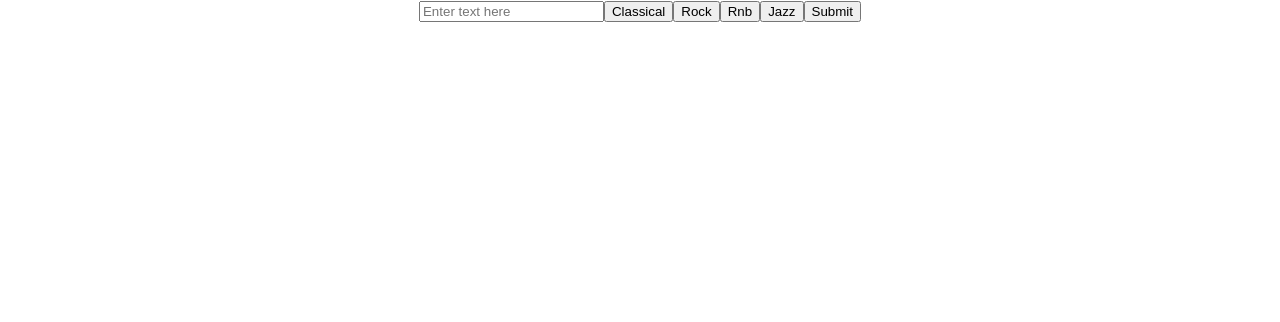
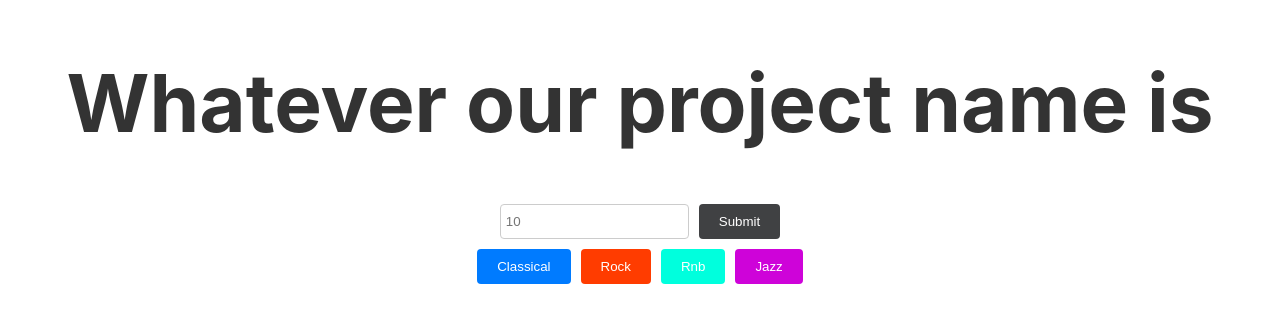
Before and after one commit to jedawson04/Markov_MIDI_Magic, a React (Create React App) app in the folder frontend/final-frontend/: page / in a window 1280 px wide. Shown: the top 322 px of the page. Built offline with nearby package versions, Linux system fonts and the light colour scheme.

Commit message:
added some basic stuff to the frontend

```diff
--- a/frontend/final-frontend/src/App.css
+++ b/frontend/final-frontend/src/App.css
@@ -1,38 +1,10 @@
-.App {
-  text-align: center;
+.title{
+  width: 100%;
 }
 
-.App-logo {
-  height: 40vmin;
-  pointer-events: none;
+.inputContainer{
+  display: flex;
+  justify-content: center;
+  align-items: center;
+  width: 100%;
 }
-
-@media (prefers-reduced-motion: no-preference) {
-  .App-logo {
-    animation: App-logo-spin infinite 20s linear;
-  }
-}
-
-.App-header {
-  background-color: #282c34;
-  min-height: 100vh;
-  display: flex;
-  flex-direction: column;
-  align-items: center;
-  justify-content: center;
-  font-size: calc(10px + 2vmin);
-  color: white;
-}
-
-.App-link {
-  color: #61dafb;
-}
-
-@keyframes App-logo-spin {
-  from {
-    transform: rotate(0deg);
-  }
-  to {
-    transform: rotate(360deg);
-  }
-}
--- a/frontend/final-frontend/src/App.js
+++ b/frontend/final-frontend/src/App.js
@@ -1,10 +1,17 @@
 import './App.css';
-import InputObject from './Components/InputObject';
+import InputObject from './Components/InputObject/InputObject';
+import Title from './Components/Header/Title';
+import React from 'react';
 
 function App() {
   return (
     <div className="App">
-      <InputObject/>
+      <div className='title'>
+        <Title/>
+      </div>
+      <div className='inputContainer'>
+        <InputObject/>
+      </div>
     </div>
   );
 }
--- /dev/null
+++ b/frontend/final-frontend/src/Components/Header/Title.css
@@ -0,0 +1,8 @@
+.title {
+    display: flex;
+    justify-content: center;
+    font-size: 80px;
+    font-weight: bold;
+    color: #333;
+    text-align: center;
+}
--- /dev/null
+++ b/frontend/final-frontend/src/Components/Header/Title.js
@@ -0,0 +1,8 @@
+import React from "react";
+import "./Title.css";
+
+function Title() {
+  return <h1 className="title">Whatever our project name is</h1>;
+}
+
+export default Title;
--- a/frontend/final-frontend/src/Components/InputObject.js
+++ /dev/null
@@ -1,52 +0,0 @@
-import React from 'react';
-
-function TextBox() {
-  return (
-    <input type="text" placeholder="Enter text here" />
-  );
-}
-
-function ClassicalButton() {
-  return (
-    <button>Classical</button>
-  );
-}
-
-function RockButton() {
-  return (
-    <button>Rock</button>
-  );
-}
-
-function RnbButton() {
-  return (
-    <button>Rnb</button>
-  );
-}
-
-function JazzButton() {
-  return (
-    <button>Jazz</button>
-  );
-}
-
-function SubmitButton() {
-  return (
-    <button>Submit</button>
-  );
-}
-
-function InputObject() {
-  return (
-    <div>
-      <TextBox />
-      <ClassicalButton />
-      <RockButton />
-      <RnbButton />
-      <JazzButton />
-      <SubmitButton />
-    </div>
-  );
-}
-
-export default InputObject;
--- /dev/null
+++ b/frontend/final-frontend/src/Components/InputObject/InputObject.css
@@ -0,0 +1,99 @@
+.inputObjectContainer {
+    width: 50%; /* Adjust as needed */
+    height: 50vh; /* Adjust as needed */
+}
+
+/* Styling for input field*/
+
+.inputAndSubmitContainer {
+    display: flex;
+    justify-content: center;
+    gap: 10px;
+    margin-bottom: 10px;
+  }
+
+.input{
+    display: flex;
+    padding: 5px;
+    border: 1px solid #ccc;
+    border-radius: 4px;
+}
+
+
+/* Styling for buttons */
+button {
+    background-color: #007bff;
+    color: #fff;
+    border: none;
+    border-radius: 4px;
+    cursor: pointer;
+}
+
+.buttonContainer {
+    display: flex;
+    justify-content: center;
+    gap: 10px;
+  }
+
+button:hover {
+    background-color: #0056b3;
+}
+
+/* Styling for input fields */
+input[type="text"],
+input[type="password"] {
+    padding: 10px;
+    border: 1px solid #ccc;
+    border-radius: 4px;
+}
+
+input[type="text"]:focus,
+input[type="password"]:focus {
+    outline: none;
+    border-color: #007bff;
+}
+
+.Classical{
+    padding: 10px 20px;
+    background-color: #007bff;
+    color: #fff;
+    border: none;
+    border-radius: 4px;
+    cursor: pointer;
+}
+
+.Rock{
+    padding: 10px 20px;
+    background-color: #ff3c00;
+    color: #fff;
+    border: none;
+    border-radius: 4px;
+    cursor: pointer;
+}
+
+.Rnb{
+    padding: 10px 20px;
+    background-color: #00ffdd;
+    color: #fff;
+    border: none;
+    border-radius: 4px;
+    cursor: pointer;
+}
+
+.Jazz{
+    padding: 10px 20px;
+    background-color: #ce03d9;
+    color: #fff;
+    border: none;
+    border-radius: 4px;
+    cursor: pointer;
+}
+
+.Submit{
+    padding: 10px 20px;
+    background-color: #404143;
+    color: #fff;
+    border: none;
+    border-radius: 4px;
+    cursor: pointer;
+}
--- /dev/null
+++ b/frontend/final-frontend/src/Components/InputObject/InputObject.js
@@ -0,0 +1,57 @@
+import React from 'react';
+import './InputObject.css';
+
+function TextBox() {
+  return (
+    <input type="number"  min= "1" placeholder="10" className='input'/>
+  );
+}
+
+function ClassicalButton() {
+  return (
+    <button className='Classical'>Classical</button>
+  );
+}
+
+function RockButton() {
+  return (
+    <button className='Rock'>Rock </button>
+  );
+}
+
+function RnbButton() {
+  return (
+    <button className='Rnb'>Rnb</button>
+  );
+}
+
+function JazzButton() {
+  return (
+    <button className='Jazz'>Jazz</button>
+  );
+}
+
+function SubmitButton() {
+  return (
+    <button className='Submit'>Submit</button>
+  );
+}
+
+function InputObject() {
+  return (
+    <div className="inputObjectContainer">
+      <div className="inputAndSubmitContainer">
+        <TextBox />
+        <SubmitButton />
+      </div>
+      <div className="buttonContainer">
+        <ClassicalButton />
+        <RockButton />
+        <RnbButton />
+        <JazzButton />
+      </div>
+    </div>
+  );
+}
+
+export default InputObject;
```
